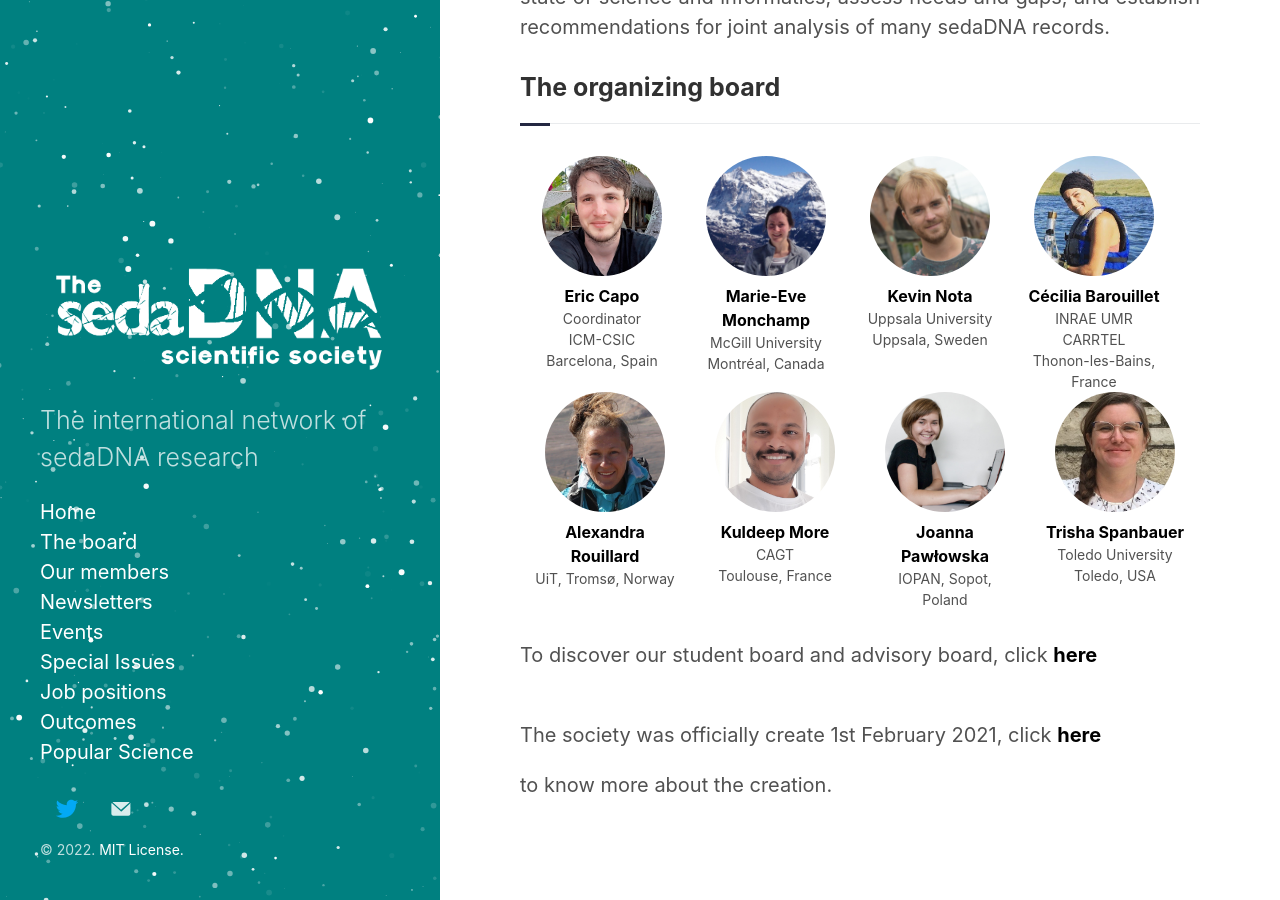
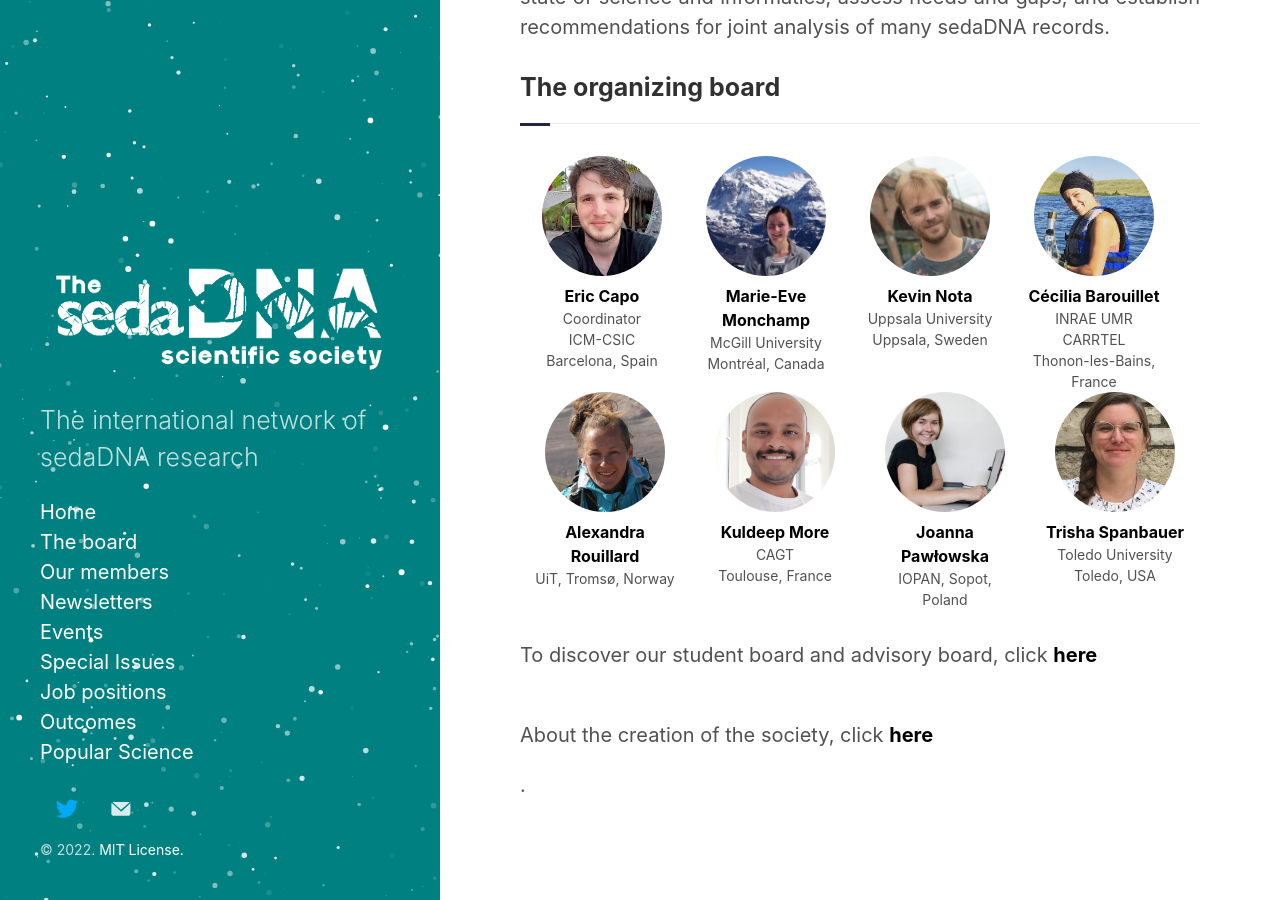
Before and after one commit to sedadna/sedadna.github.io, a Jekyll site: the page built from index.html, in a window 1280 px wide and 900 px high, scrolled down 2037 px. Built offline with Jekyll 4.4.1, drawn with Linux system fonts in a browser that asks for light colours; the list of posts is cut into pages by our own code.

Commit message:
Update index.html

```diff
--- a/index.html
+++ b/index.html
@@ -98,5 +98,5 @@ layout: category
 
 <div class="section">
 <br>
-<p>The society was officially create 1st February 2021, click <a href="https://blogs.egu.eu/divisions/bg/2022/10/26/the-sedadna-scientific-society-a-collaborative-network-of-international-researchers-working-with-sedimentary-ancient-dna/"><b>here</b></a></p> to know more about the creation.<p>
+<p>About the creation of the society, click <a href="https://blogs.egu.eu/divisions/bg/2022/10/26/the-sedadna-scientific-society-a-collaborative-network-of-international-researchers-working-with-sedimentary-ancient-dna/"><b>here</b></a></p>.<p>
 </div>
```
